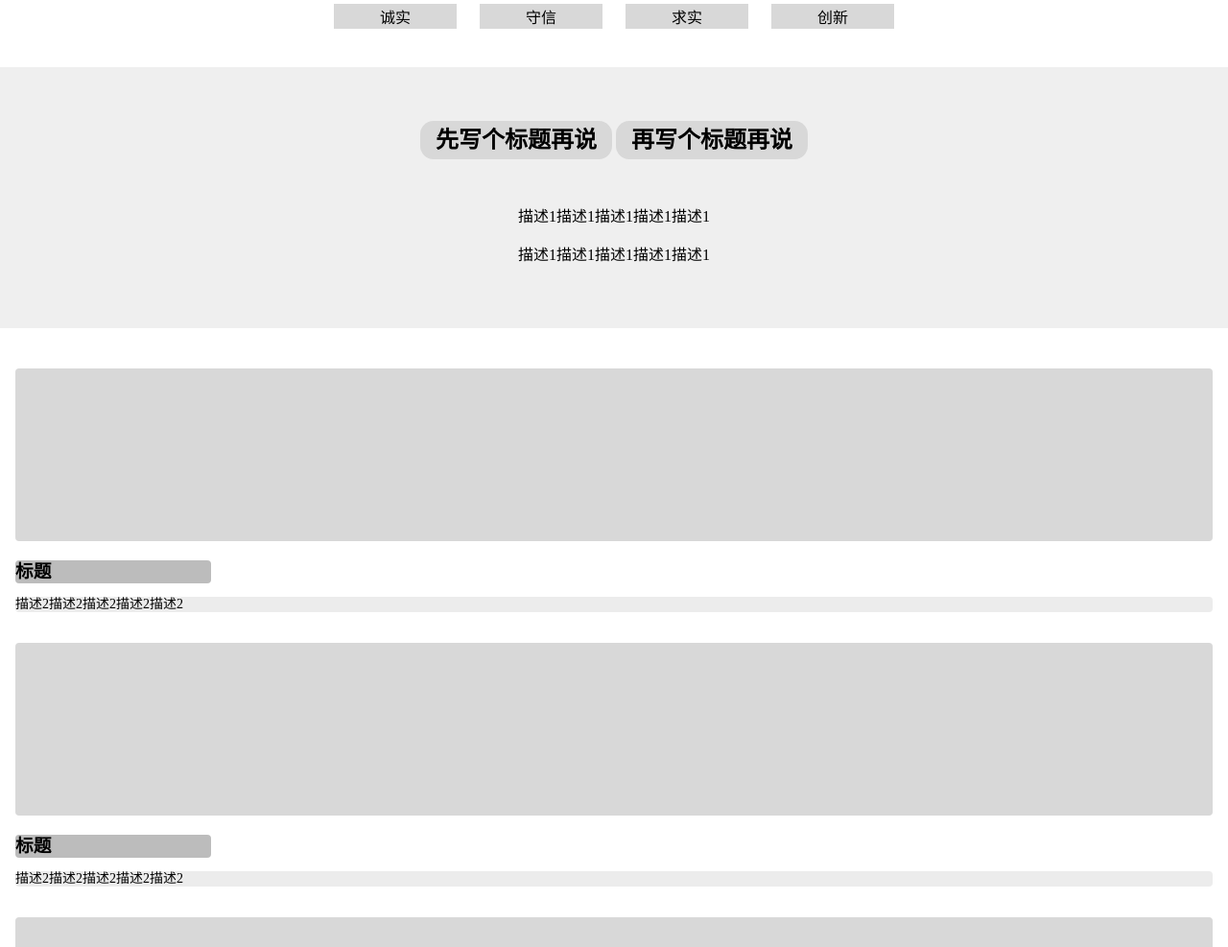
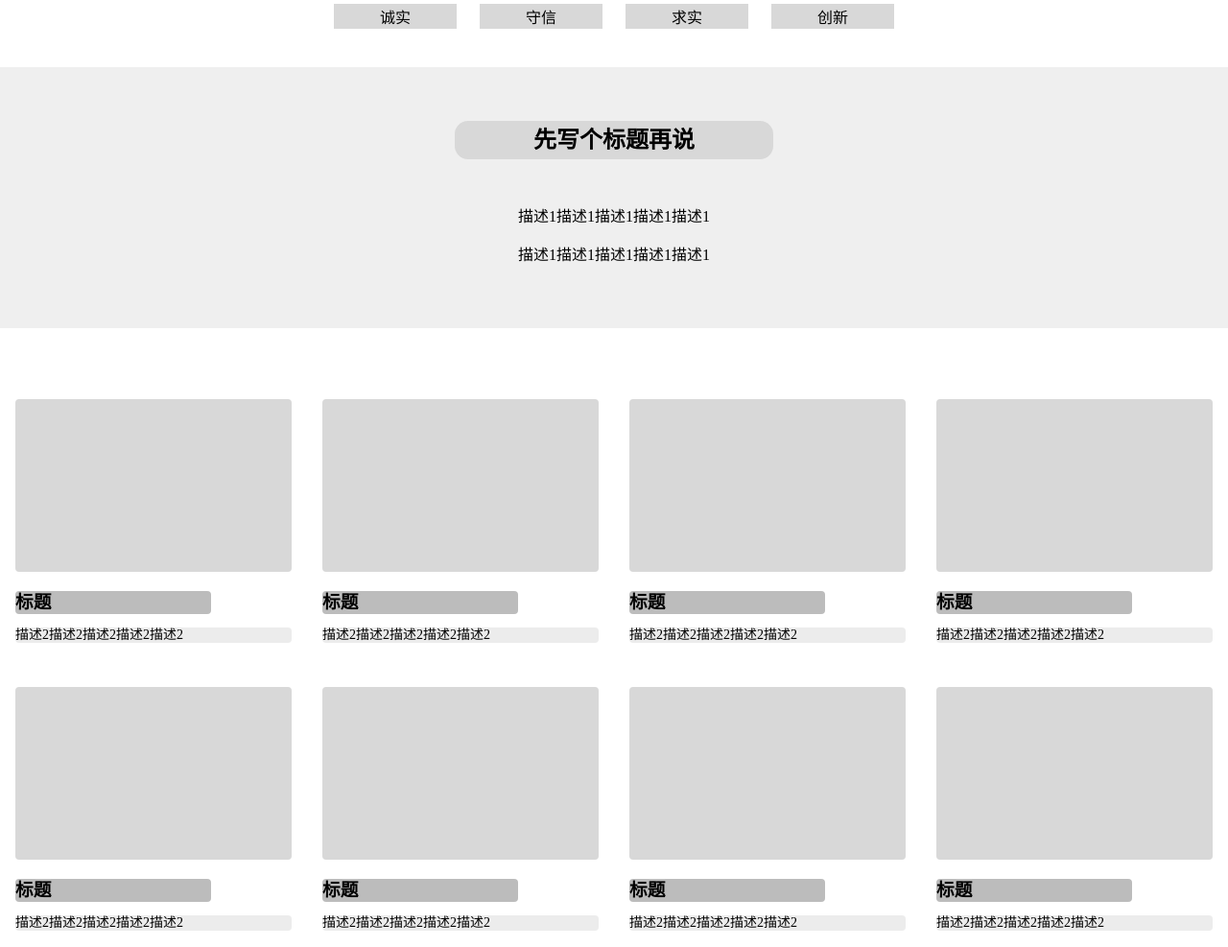
Before and after one commit to achingsoul/simple-page, a plain HTML site: page Desktop/simple-page/index.html in a window 1280 px wide. Shown: the part 160-1147 px from the top of the page at 96% size. Drawn offline with Linux system fonts and the light colour scheme.

Commit message:
添加iPad样式

```diff
--- a/Desktop/simple-page/index.html
+++ b/Desktop/simple-page/index.html
@@ -18,8 +18,13 @@
         </ul>
     </section>
     <section class="banner">
+        <div class="one-line-header">
+            <h2>先写个标题再说</h2>
+        </div>
+        <div class="two-lines-header">
         <h2>先写个标题再说</h2>
         <h2>再写个标题再说</h2>
+        </div>
         <div class="details"></div>
         <p>描述1描述1描述1描述1描述1</p>
         <p>描述1描述1描述1描述1描述1</p>
--- a/Desktop/simple-page/style.css
+++ b/Desktop/simple-page/style.css
@@ -37,7 +37,7 @@ ul,ol{
     padding-top: 46px;
     padding-bottom: 50px;
 }
-.banner > h2{
+.banner h2{
     background: #D8D8D8;
     display: inline-block;
     border-radius: 14px;
@@ -46,6 +46,21 @@ ul,ol{
     margin-bottom: 10px;
     line-height: 34px;
     padding: 3px 0;
+}
+.banner .one-line-header h2{
+    padding-left: 2.75em;
+    padding-right: 2.75em;
+}
+.banner .one-line-header{
+    display: none;
+}
+@media (min-width:500px) {
+ .banner .two-lines-header{
+       display: none;
+   }
+ .banner .one-line-header{
+    display: block;
+   }
 }
 .banner .details{
     padding-top: 10px;
@@ -60,7 +75,13 @@ ul,ol{
     border-radius: 14px;
     margin-top: 20px;
 }
-
+@media (min-width:500px) {
+ .banner .details p{
+    max-width: none;
+    margin-left: 52px;
+    margin-right: 52px;
+   }
+}
 /* products 模块*/
 .products{
     margin: 0 16px;
@@ -68,12 +89,21 @@ ul,ol{
 .products>ol{
     margin-top: 42px;
 }
-.products >ol>li{}
+@media(min-width:500px){
+.products>ol{
+    display: flex;
+    flex-wrap: wrap;
+    justify-content: space-between;
+   }
+.products >ol>li{
+    width: 50%;
+    max-width: 288px;
+    }
+}
 .products .product {
     margin-top: 32px;
 }
 .products .product>.img {
-    min-width: 288px;
     height: 180px;/*图片不需要写高度，它会自己算 */
     background: #D8D8D8;
     border-radius: 4px;
```
